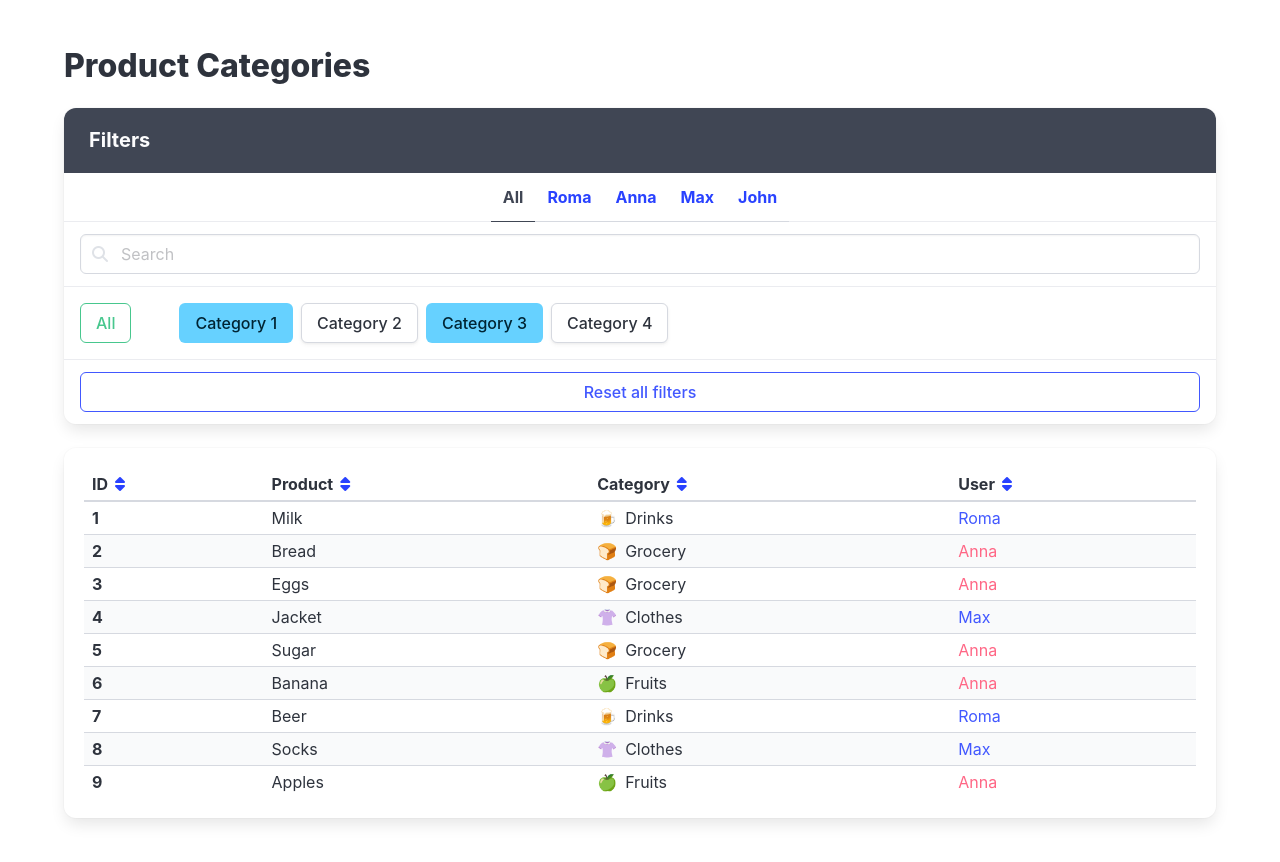
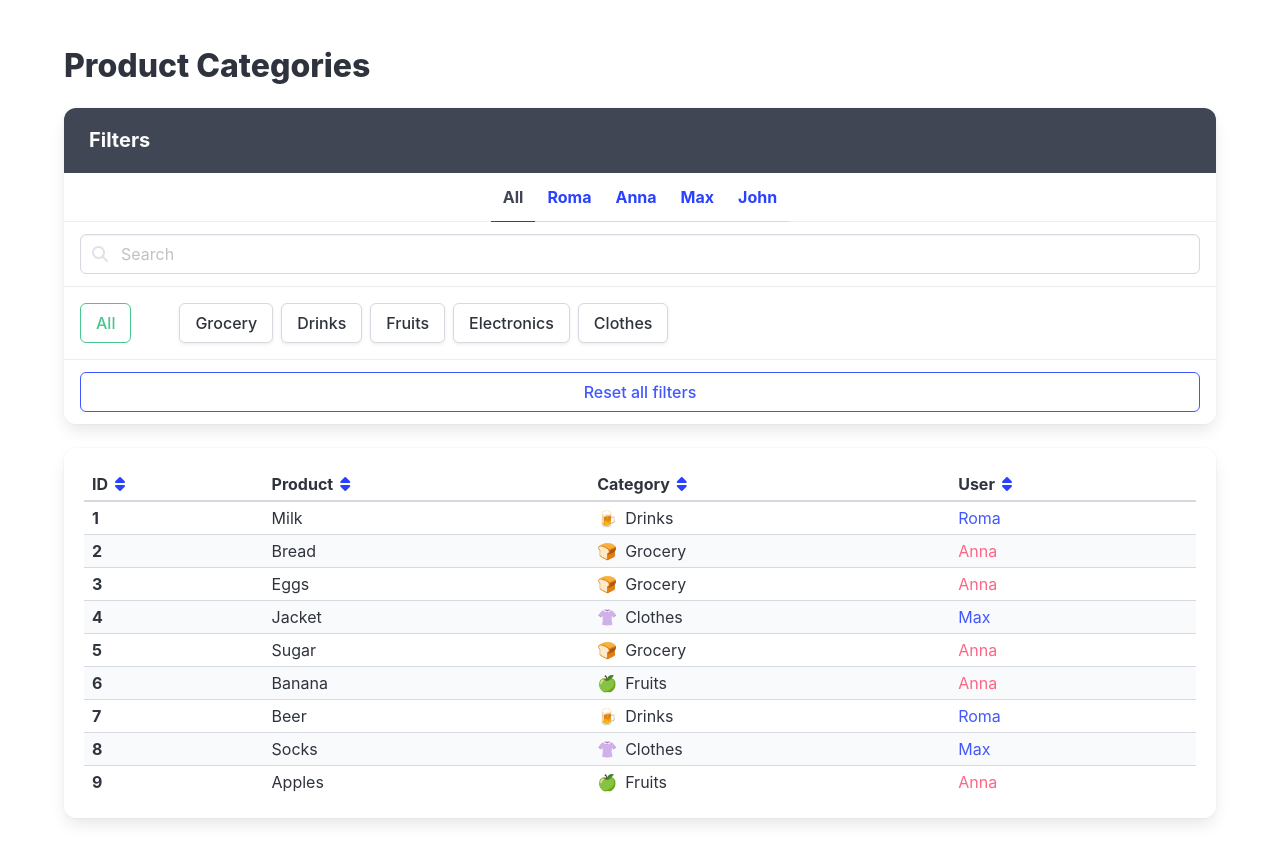
Before and after one commit to N3m0o/react_practice, a React (Vite) app: page / in a window 1280 px wide. Shown: the top 862 px of the page. Built offline with nearby package versions, Linux system fonts and the light colour scheme.

Commit message:
added sort by category

```diff
--- a/src/App.jsx
+++ b/src/App.jsx
@@ -4,6 +4,7 @@ import React, { useState } from 'react';
 import usersFromServer from './api/users';
 import categoriesFromServer from './api/categories';
 import productsFromServer from './api/products';
+
 
 const myProducts = productsFromServer.map(product => {
   const category = categoriesFromServer.find(c => c.id === product.categoryId);
@@ -24,18 +25,32 @@ const tableHeaders = [
 ];
 
 const users = usersFromServer;
-// const categories = categoriesFromServer;
+const categoriesList = categoriesFromServer;
 
 export const App = () => {
   const [selectedUser, setSelectedUser] = useState(null);
-  // const [selectedCategories, setSelectedCategories] = useState([]);
+  const [selectedCategories, setSelectedCategories] = useState([]);
   const [searchQuary, setSearchQuary] = useState('');
 
   const visibleProducts = myProducts.filter(product => {
     if (selectedUser && product.owner.id !== selectedUser) {
       return false;
     }
-    if(searchQuary && !product.name.toLocaleLowerCase().trim().includes(searchQuary.toLowerCase().trim())){
+
+    if (
+      selectedCategories.length > 0 &&
+      !selectedCategories.includes(product.category.id)
+    ) {
+      return false;
+    }
+
+    if (
+      searchQuary &&
+      !product.name
+        .toLocaleLowerCase()
+        .trim()
+        .includes(searchQuary.toLowerCase().trim())
+    ) {
       return false;
     }
 
@@ -44,6 +59,16 @@ export const App = () => {
 
   const resetFilters = () => {
     setSelectedUser(null);
+  };
+
+  const handleCategorySelection = categoryId => {
+    setSelectedCategories(prev => {
+      if (prev.includes(categoryId)) {
+        return prev.filter(id => id !== categoryId);
+      }
+
+      return [...prev, categoryId];
+    });
   };
 
   return (
@@ -108,36 +133,24 @@ export const App = () => {
             </div>
 
             <div className="panel-block is-flex-wrap-wrap">
-              <a
+              <button
+               type="button"
                 href="#/"
                 data-cy="AllCategories"
-                className="button is-success mr-6 is-outlined"
+                className={`button is-success mr-6 ${selectedCategories.length === 0 ? 'is-outlined' : ''}`}
               >
                 All
-              </a>
-
-              <a
-                data-cy="Category"
-                className="button mr-2 my-1 is-info"
-                href="#/"
-              >
-                Category 1
-              </a>
-
-              <a data-cy="Category" className="button mr-2 my-1" href="#/">
-                Category 2
-              </a>
-
-              <a
-                data-cy="Category"
-                className="button mr-2 my-1 is-info"
-                href="#/"
-              >
-                Category 3
-              </a>
-              <a data-cy="Category" className="button mr-2 my-1" href="#/">
-                Category 4
-              </a>
+              </button>
+              {categoriesList.map(category => (
+                <button
+                  key={category.id}
+                  data-cy="Category"
+                  className={`button mr-2 my-1 ${selectedCategories.includes(category.id) ? 'is-info' : ''}`}
+                  onClick={() => handleCategorySelection(category.id)}
+                >
+                  {category.title}
+                </button>
+              ))}
             </div>
 
             <div className="panel-block">
```
